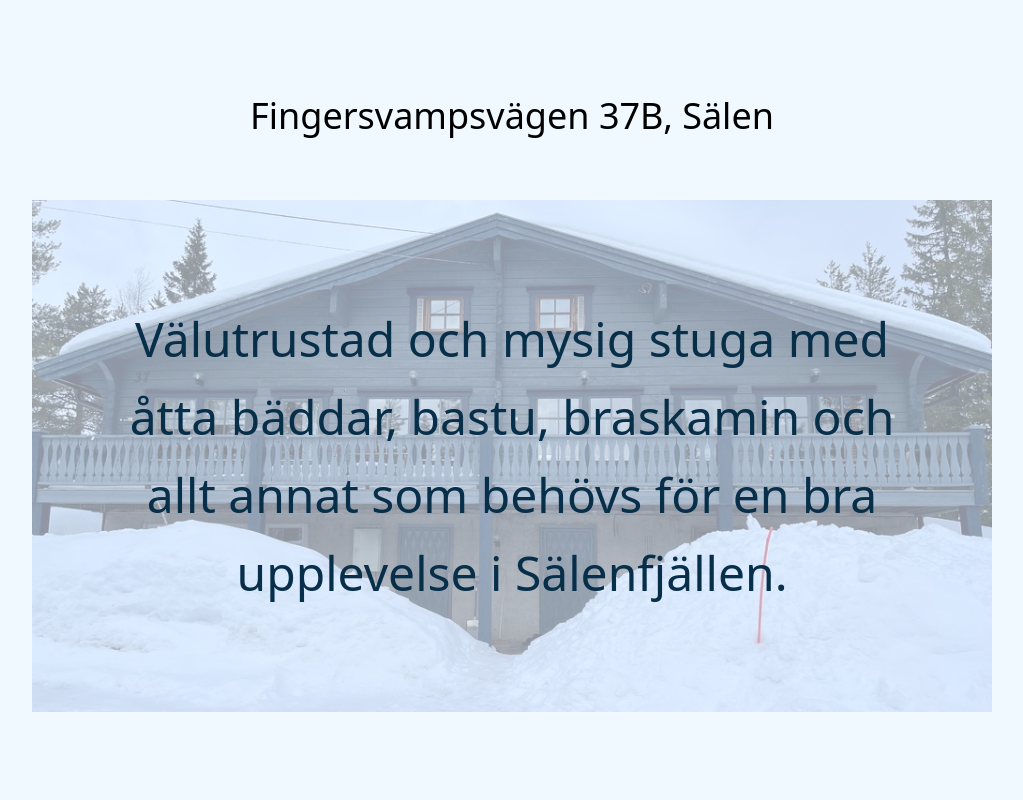
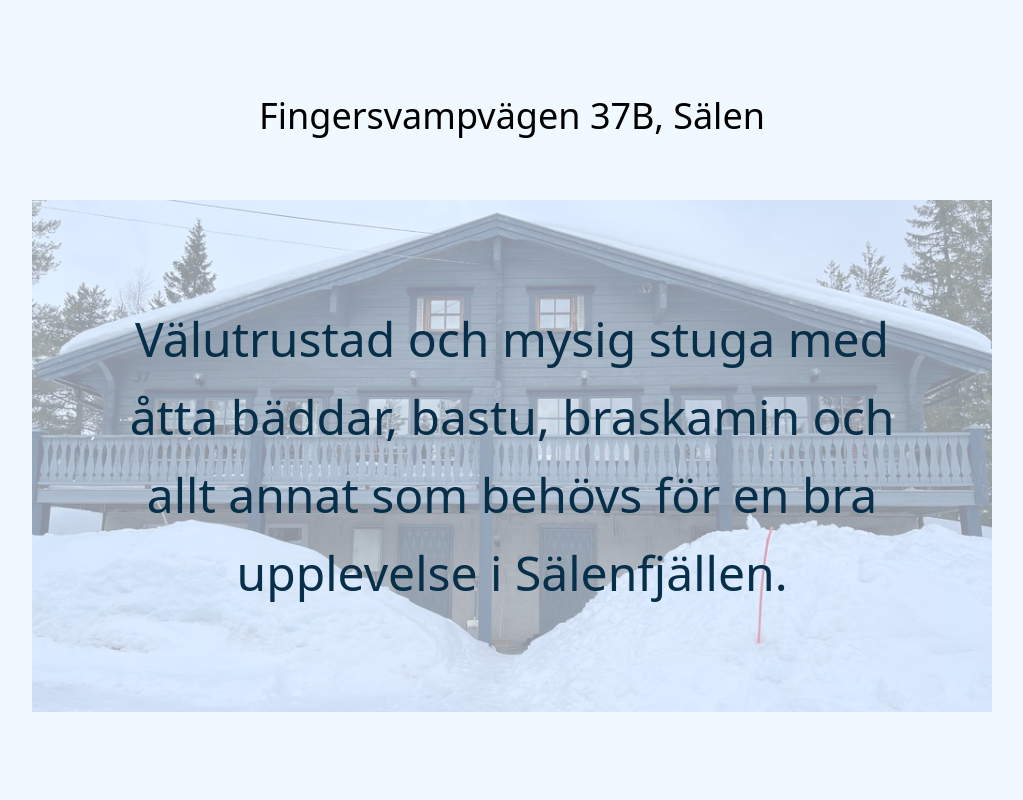
Before and after one commit to gish/fingersvampvagen.se, a website built with Parcel: page src/index.html in a window 1280 px wide. Shown: the top 800 px of the page, without its empty margins (128-1151 px from the left). Built offline with nearby package versions, Linux system fonts and the light colour scheme.

Commit message:
Fix spelling error

```diff
--- a/src/index.html
+++ b/src/index.html
@@ -15,7 +15,7 @@
   </head>
   <body class="py-24 bg-sky-50">
     <section class="container max-w-5xl px-8 mx-auto">
-      <h1 class="text-4xl text-center">Fingersvampsvägen 37B, Sälen</h1>
+      <h1 class="text-4xl text-center">Fingersvampvägen 37B, Sälen</h1>
     </section>
     <section
       class="container flex flex-col max-w-5xl px-8 mx-auto mt-16 text-center shrink-0 md:justify-center"
```
Lines whose indentation alone changed are shown as unchanged.
